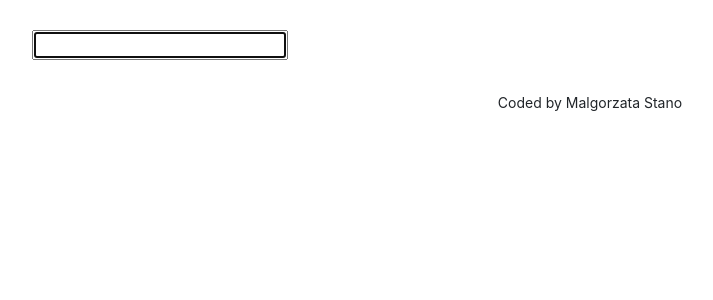
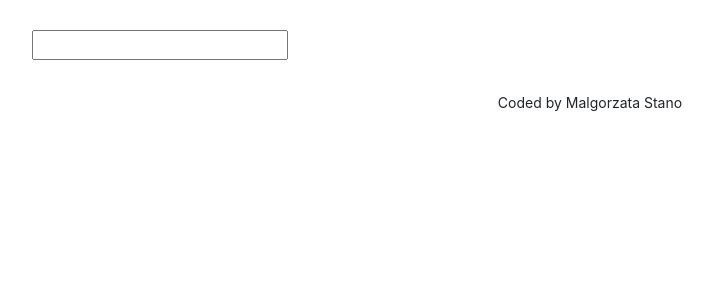
Before and after one commit to gosiast/react-dictionary-app, a React (Create React App) app: page / in a window 1280 px wide. Shown: the top 300 px of the page, without its empty margins (50-763 px from the left). Built offline with nearby package versions, Linux system fonts and the light colour scheme.

Commit message:
API integration is working properly

```diff
--- a/src/Dictionary.js
+++ b/src/Dictionary.js
@@ -1,6 +1,8 @@
+
+
 import React, { useState } from "react";
+import axios from "axios";
 import "./Dictionary.css";
-import axios from "axios";
 
 export default function Dictionary() {
   let [keyword, setKeyword] = useState("");
@@ -12,7 +14,8 @@ export default function Dictionary() {
   function search(event) {
     event.preventDefault();
 
-		let apiUrl = `https://api.dictionaryapi.dev/api/v2/entries/en/sunset${keyword}`;
+    // documentation: https://dictionaryapi.dev/e
+    let apiUrl = `https://api.dictionaryapi.dev/api/v2/entries/en_US/${keyword}`;
     axios.get(apiUrl).then(handleResponse);
   }
 
@@ -23,7 +26,7 @@ export default function Dictionary() {
   return (
     <div className="Dictionary">
       <form onSubmit={search}>
-				<input type="search" autoFocus={true} onChange={handleKeywordChange} />
+        <input type="search" onChange={handleKeywordChange} />
       </form>
     </div>
   );
```
Lines whose indentation alone changed are shown as unchanged.
